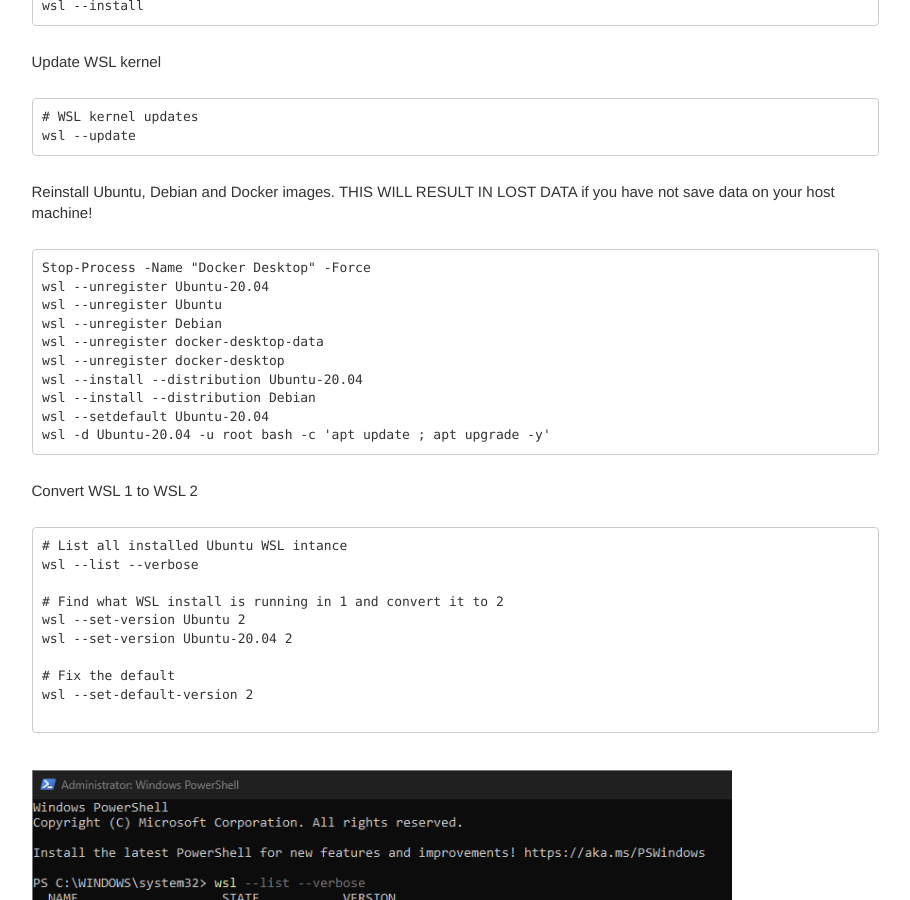
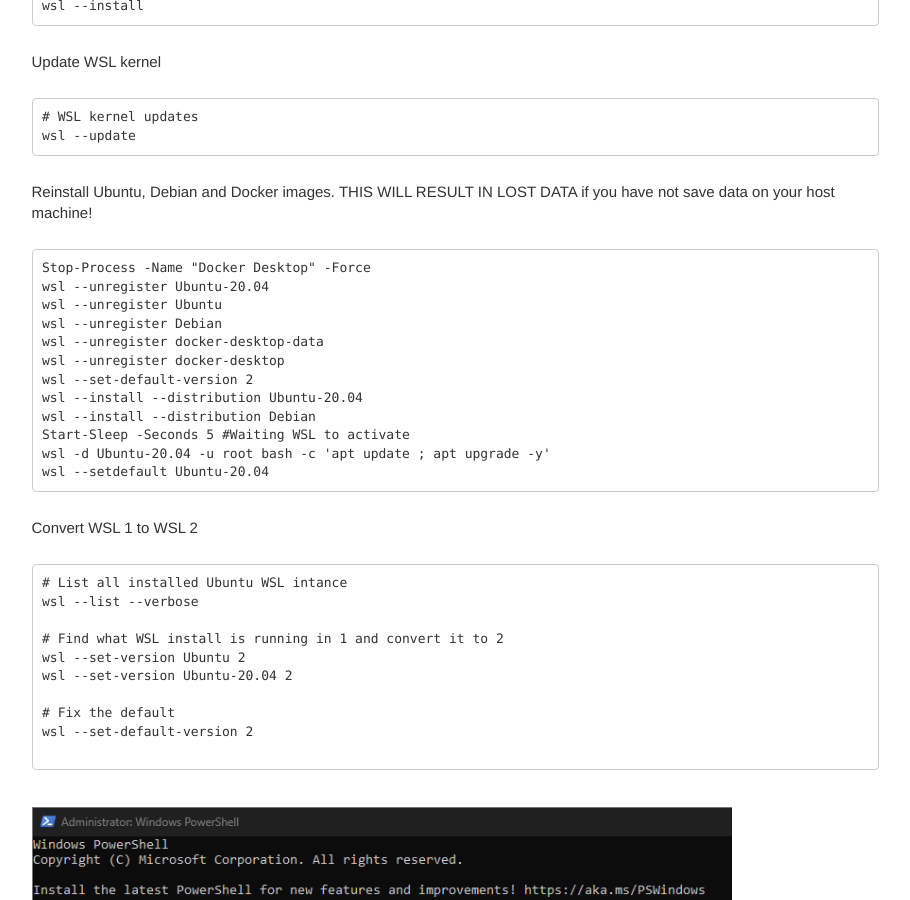
Before and after one commit to hamk-business-information-technology/os, a Jekyll site: the page built from Windows_11_WSL.md, in a window 1280 px wide and 900 px high, scrolled down 3251 px. Shown: the whole window, without its empty margins (331-1241 px from the left). Built offline with Jekyll 4.4.1, drawn with Linux system fonts in a browser that asks for light colours; our own code applies the rules of GitHub Pages for plain Markdown files; comment, search, counter and statistics services are not loaded.

Commit message:
Sleep 5 added
Reinstall Ubuntu, Debian and Docker images and sleep

````diff
--- a/Windows_11_WSL.md
+++ b/Windows_11_WSL.md
@@ -121,10 +121,12 @@
 wsl --unregister Debian
 wsl --unregister docker-desktop-data
 wsl --unregister docker-desktop
+wsl --set-default-version 2
 wsl --install --distribution Ubuntu-20.04
 wsl --install --distribution Debian
+Start-Sleep -Seconds 5 #Waiting WSL to activate
+wsl -d Ubuntu-20.04 -u root bash -c 'apt update ; apt upgrade -y'
 wsl --setdefault Ubuntu-20.04
-wsl -d Ubuntu-20.04 -u root bash -c 'apt update ; apt upgrade -y'
 ```
 
 Convert WSL 1 to WSL 2
````
